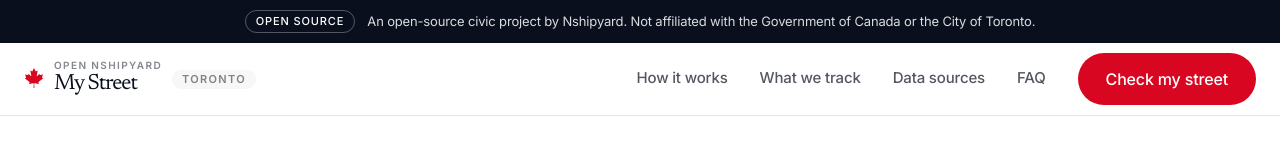
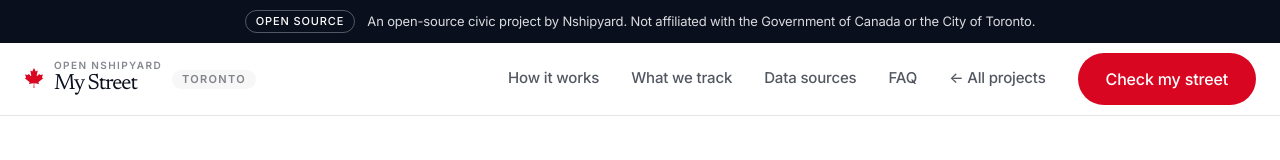
Before and after one commit to Nshipyard/my-street, a Next.js app: page / in a window 1280 px wide. Shown: the top 160 px of the page. Built offline with nearby package versions, Linux system fonts and the light colour scheme; no server answers.

Commit message:
Add 'All projects' umbrella link to SiteNav

```diff
--- a/components/SiteNav.js
+++ b/components/SiteNav.js
@@ -39,6 +39,13 @@ export default function SiteNav() {
               {l.label}
             </a>
           ))}
+          <a
+            href="https://canada.nshipyard.com"
+            className="nav-link"
+            onClick={() => setOpen(false)}
+          >
+            <span aria-hidden="true">&larr;</span> All projects
+          </a>
           <a href="#lookup" className="btn btn-primary" onClick={() => setOpen(false)}>
             Check my street
           </a>
```
